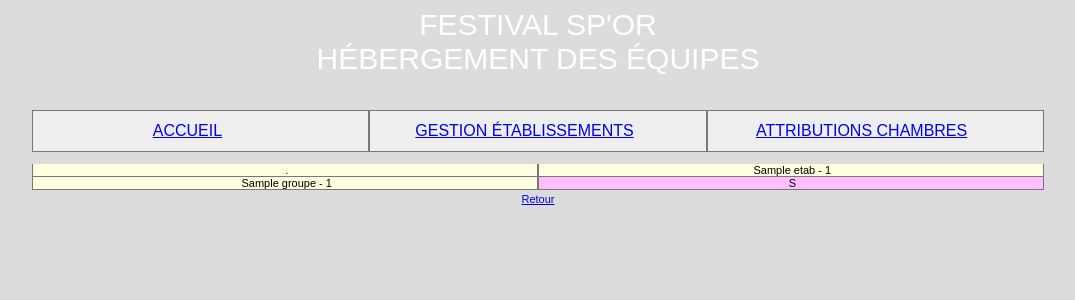
After one commit to j000shua/FestivalGroupA, a PHP site: template vues/vueModifAttributions.php in a window 1280 px wide. The commit adds this page. Shown: the top 300 px of the page, without its empty margins (102-1177 px from the left). Run offline with PHP 8.4, Linux system fonts and the light colour scheme; the template is opened without the code that fills it: most values are stand-ins (such as "Sample title", 1, 10 or a date in 2020).

Commit message:
page modif attributions sans les liens

```diff
--- a/index.php
+++ b/index.php
@@ -32,8 +32,8 @@ else
             attrib();
             break;
 
-        case "modifAttri":
-            modifAttri($_GET['id']);
+        case "modifAttributions":
+            modifAttrib();
             break;
 
         default:
--- /dev/null
+++ b/vues/vueModifAttributions.php
@@ -0,0 +1,47 @@
+<?php $titre = 'Gerer les attributions'; ?>
+
+<?php ob_start(); ?>
+
+<!-- CONTENU DE LA VUE AVEC LES VARIABLES PHP -->
+<?php $i=0; ?>
+
+<table width='80%' cellspacing='0' cellpadding='0' align='center' class='tabQuadrille'>
+
+    <tr class='ligneTabQuad'>
+        <td>.</td>
+        <?php foreach($etabs as $etab): ?>
+
+            <td width='25%'><?= $etab['nom']." - ".$etab['id'];?></td>
+
+        <?php endforeach ?>
+    </tr>
+
+    <?php foreach($groupes as $groupe): ?>
+
+        <tr class='ligneTabQuad'>
+
+            <td width='25%'><?= $groupe['nom']." - ".$groupe['id'];?></td>
+
+            <?php foreach($etabs as $etab): ?>
+                <td class='reserve'> <?= $attribs[$i] ?></td>
+                <?php $i++; ?>
+            <?php endforeach ?>
+
+        </tr>
+
+    <?php endforeach ?>
+
+</table>
+
+
+<table align='center'>
+   <tr>
+      <td align='center'><a href='index.php?action=attributions'>Retour</a>
+      </td>
+   </tr>
+</table>
+
+
+<?php $contenu = ob_get_clean(); ?>
+
+<?php require 'vueHeader.php'; ?>
```
Also changed, not shown: controllers/controller.php (+20 -0 lines), models/modelGet.php (+26 -0 lines).
